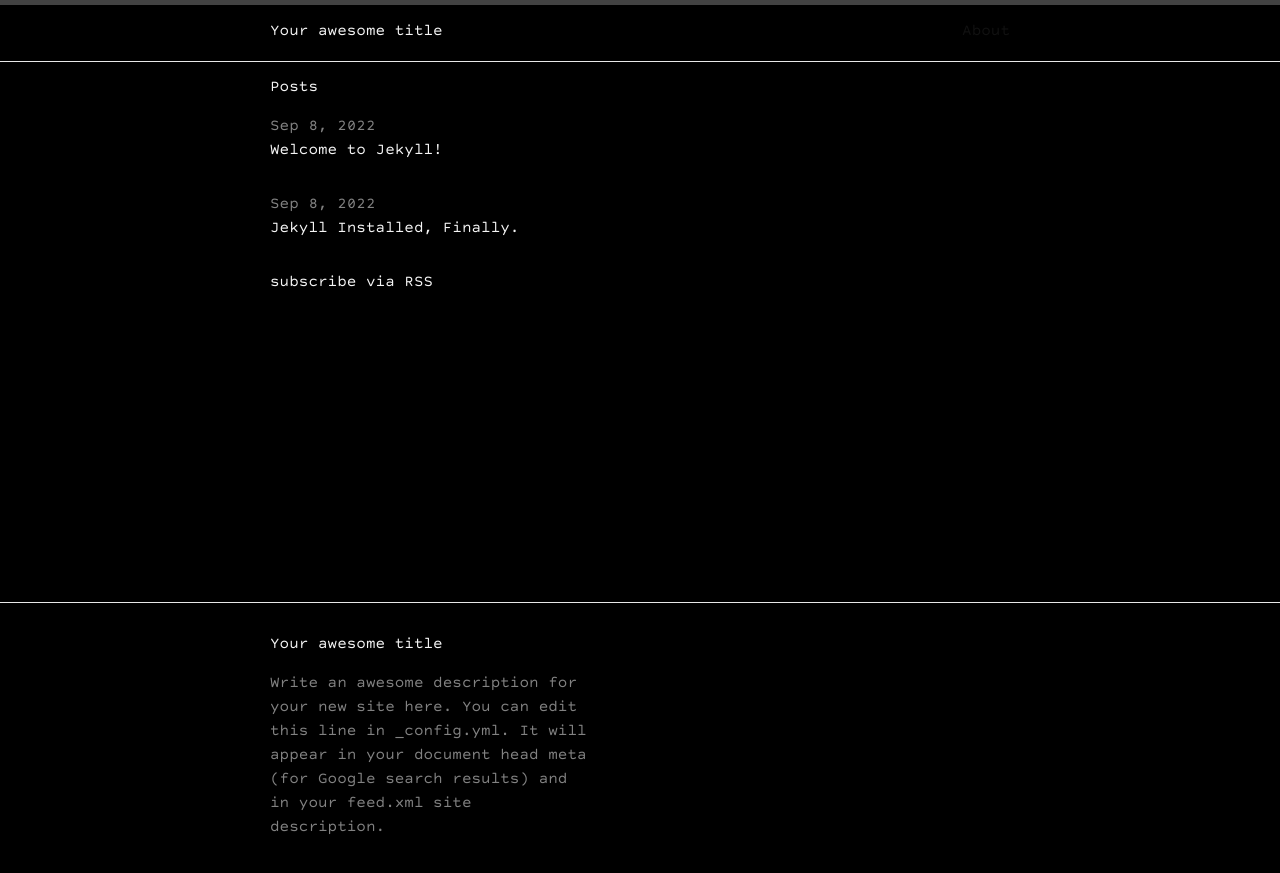
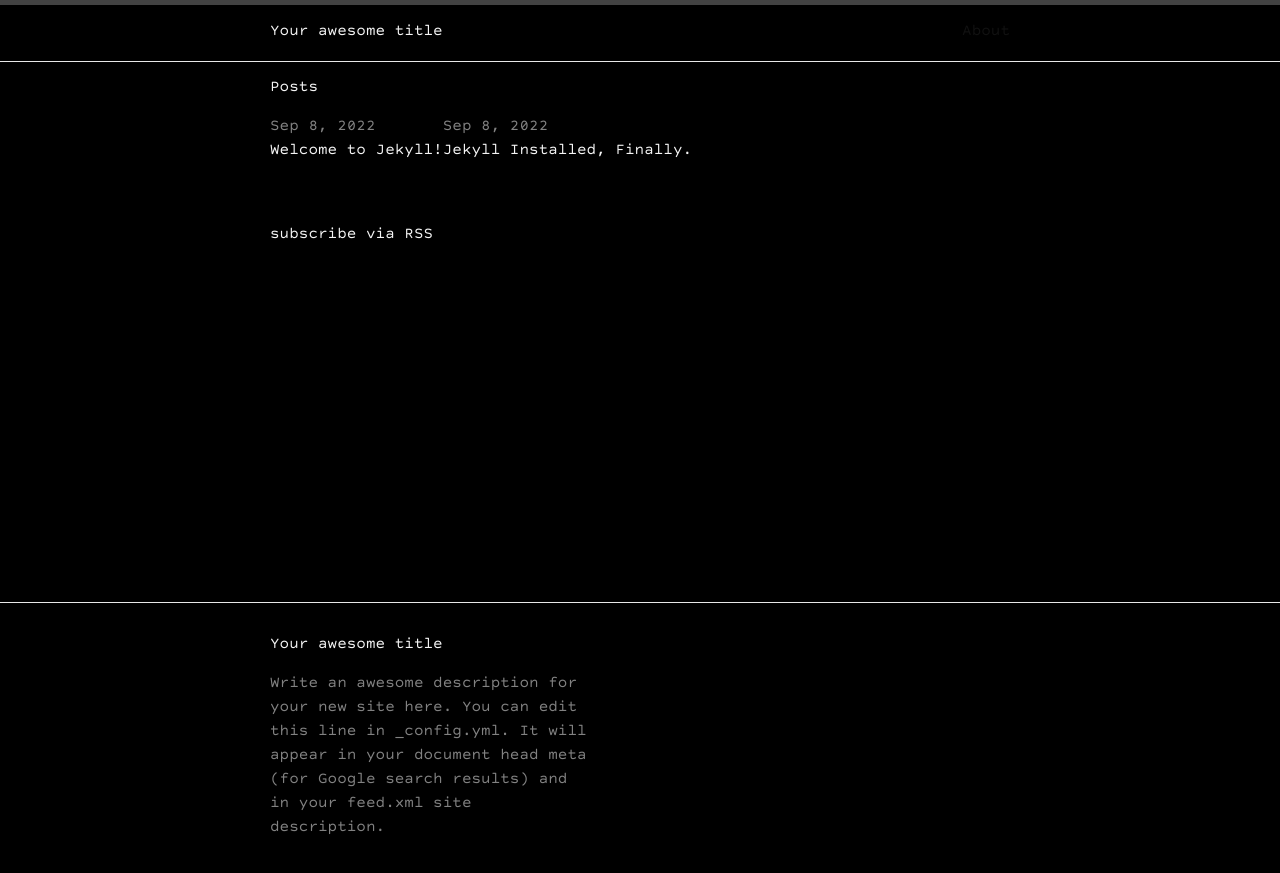
Before and after one commit to jnskm/jnskm.github.io, a Jekyll site: the page assets/index.html, which Jekyll copies as it is, in a window 1280 px wide. Shown: the top 873 px of the page. Built offline with Jekyll 4.4.1, drawn with Linux system fonts in a browser that asks for light colours; some web fonts are replaced.

Commit message:
Update main.css
ul display:flex;
trying to remove extra lines after li

```diff
--- a/assets/main.css
+++ b/assets/main.css
@@ -30,7 +30,7 @@ figure > img { display: block; }
 figcaption { font-size: 14px; }
 
 /** Lists */
-ul, ol { margin-left: 30px; }
+ul, ol { display:flex; margin-left: 30px; }
 
 li > ul, li > ol { display:block; float:left; margin-bottom: 0; }
 
```
